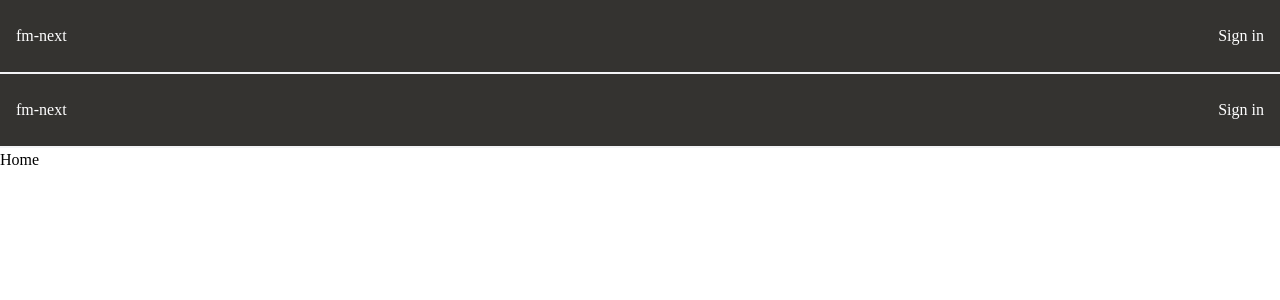
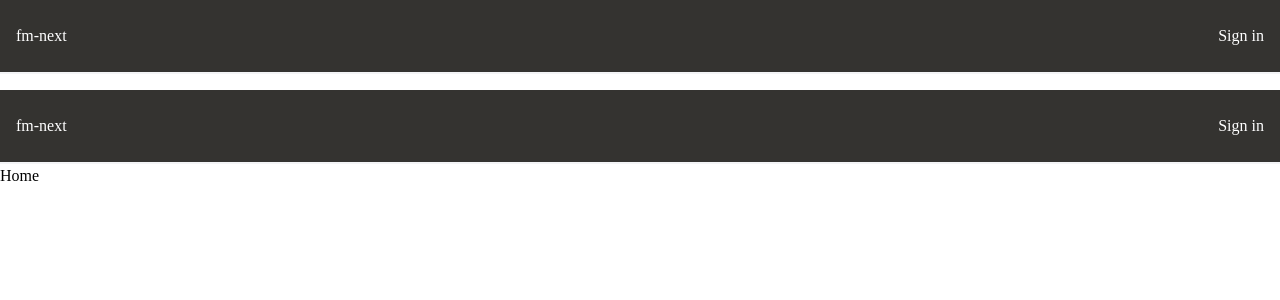
Before and after one commit to fra-malagisi/fm-next, a Next.js app: page / in a window 1280 px wide. Shown: the top 300 px of the page. Built offline with nearby package versions, Linux system fonts and the light colour scheme; no server answers; the database is empty.

Commit message:
fix: add padding to layout

```diff
--- a/components/layout/layout.module.css
+++ b/components/layout/layout.module.css
@@ -1,3 +1,3 @@
 .layout {
-  @apply container mx-auto;
+  @apply container mx-auto py-4;
 }
```
